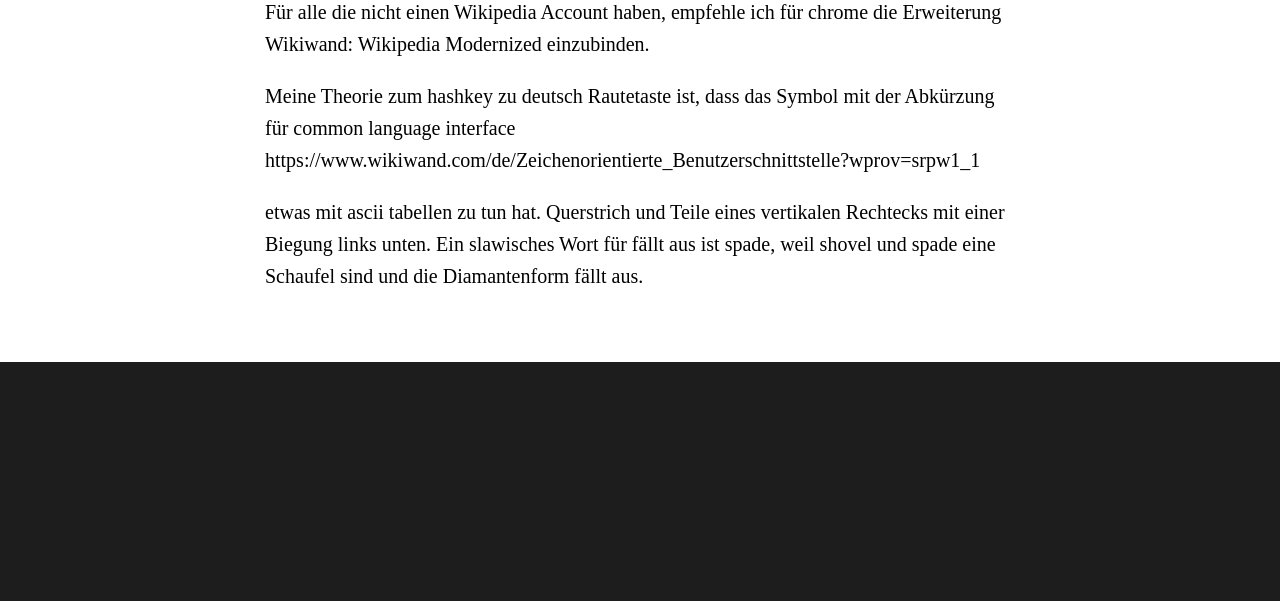
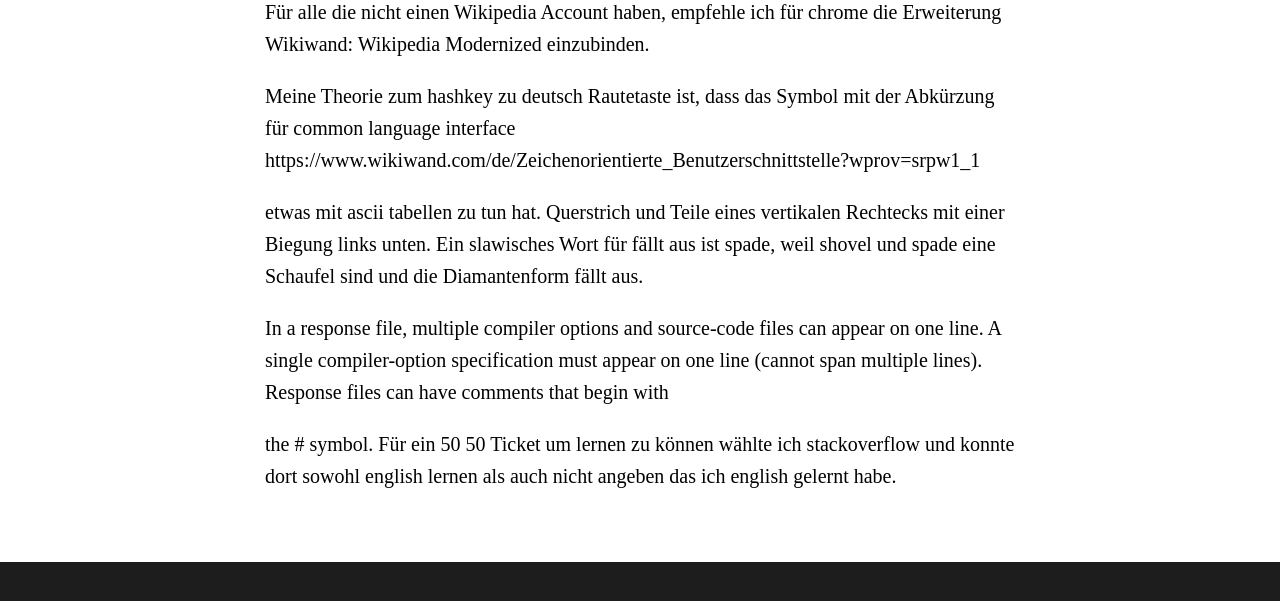
Before and after one commit to ledlightjungledStefan/Osterei, a Jekyll site: the page built from _posts/2022-06-15-Windows10Umgebungsvariablen.markdown, in a window 1280 px wide and 900 px high, scrolled down 902 px, cut to the strip 298-899 px from the top of the window. Built offline with Jekyll 4.4.1, drawn with Linux system fonts in a browser that asks for light colours; some web fonts are replaced; before the commit the page ends 1602 px from its top, so only the background shows below that.

Commit message:
Update 2022-06-15-Windows10Umgebungsvariablen.markdown

```diff
--- a/_posts/2022-06-15-Windows10Umgebungsvariablen.markdown
+++ b/_posts/2022-06-15-Windows10Umgebungsvariablen.markdown
@@ -25,3 +25,9 @@ https://www.wikiwand.com/de/Zeichenorientierte_Benutzerschnittstelle?wprov=srpw1
 
 etwas mit ascii tabellen zu tun hat. Querstrich und Teile eines vertikalen Rechtecks mit einer Biegung links unten.
 Ein slawisches Wort für fällt aus ist spade, weil shovel und spade eine Schaufel sind und die Diamantenform fällt aus.
+
+In a response file, multiple compiler options and source-code files can appear on one line. A single compiler-option
+specification must appear on one line (cannot span multiple lines). Response files can have comments that begin with
+
+the # symbol. Für ein 50 50 Ticket um lernen zu können wählte ich stackoverflow und konnte dort sowohl english lernen
+als auch nicht angeben das ich english gelernt habe.
```
